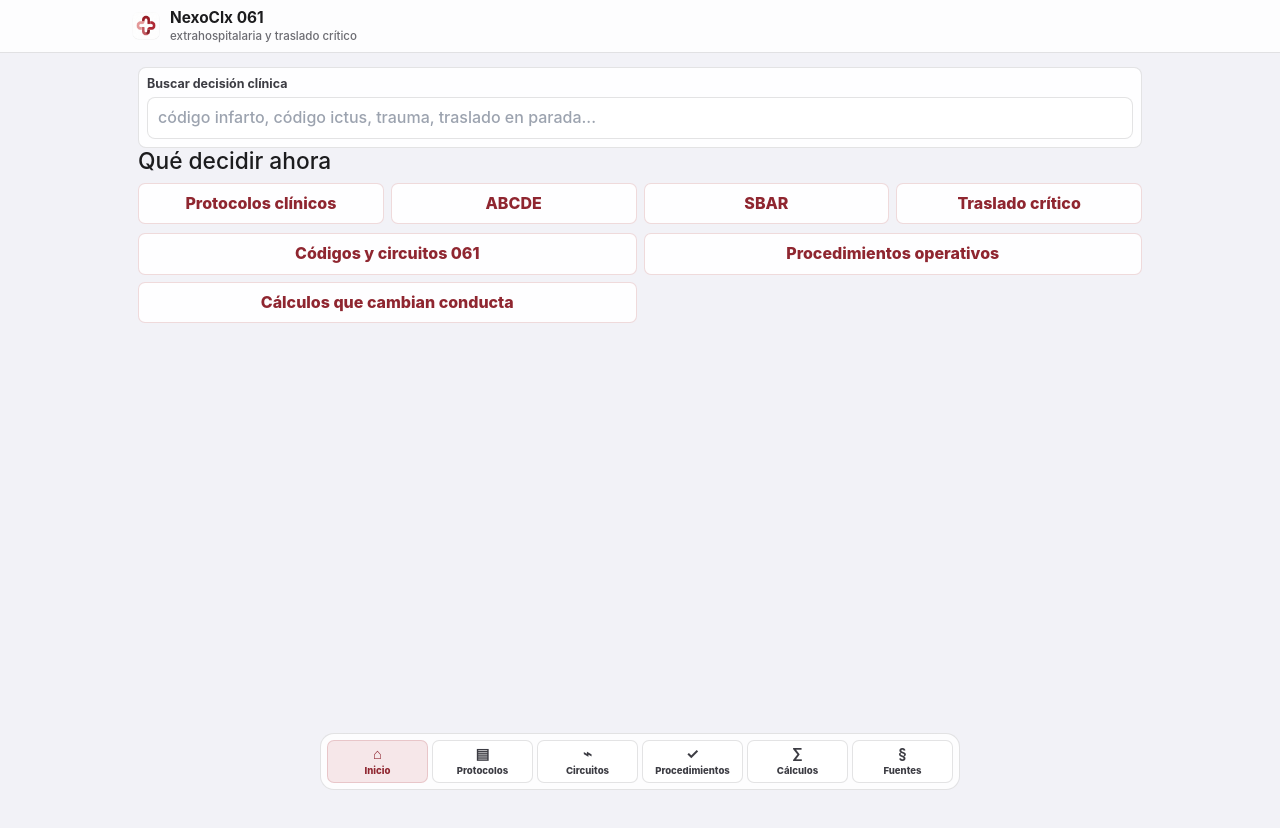
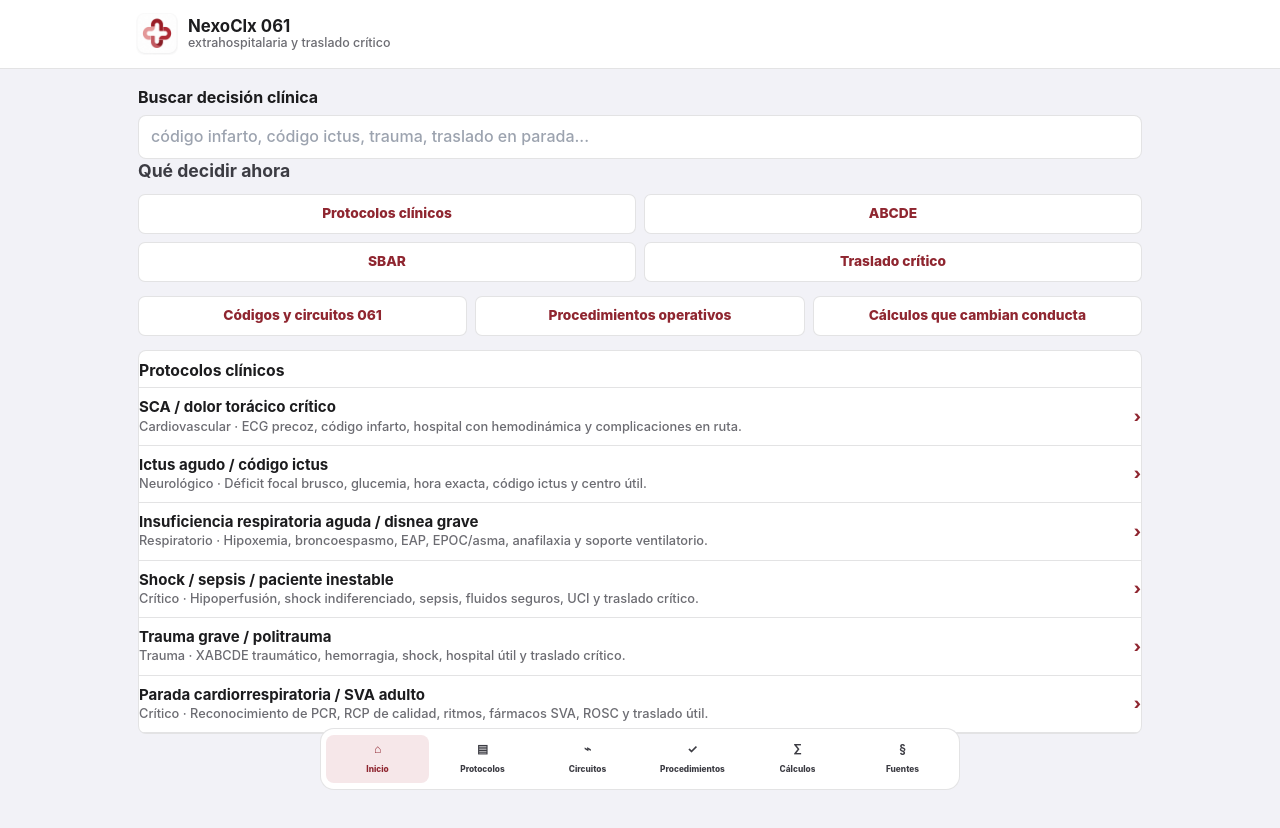
Before and after one commit to olsanju-hub/nexoclx-061, a React (Vite) app: page / in a window 1280 px wide. Before the commit the page ends 800 px from the top, so only its background shows below. Built offline with nearby package versions, Linux system fonts and the light colour scheme.

Commit message:
Align 061 visual rhythm with AP

```diff
--- a/src/App.jsx
+++ b/src/App.jsx
@@ -155,6 +155,7 @@ function App() {
             setView={setView}
             setSelectedProcedureId={setSelectedProcedureId}
             setSelectedCalculatorId={setSelectedCalculatorId}
+            openProtocolDetail={openProtocolDetail}
           />
         )}
 
@@ -272,7 +273,7 @@ function SearchBox({ query, setQuery, results, openItem }) {
   )
 }
 
-function Home({ setView, setSelectedProcedureId, setSelectedCalculatorId }) {
+function Home({ setView, setSelectedProcedureId, setSelectedCalculatorId, openProtocolDetail }) {
   return (
     <section className="view-stack">
       <div className="section-head">
@@ -300,6 +301,12 @@ function Home({ setView, setSelectedProcedureId, setSelectedCalculatorId }) {
         <button type="button" onClick={() => setView('procedimientos')}>Procedimientos operativos</button>
         <button type="button" onClick={() => setView('calculos')}>Cálculos que cambian conducta</button>
       </div>
+
+      <ClinicalList
+        title="Protocolos clínicos"
+        items={protocolFlows.slice(0, 6)}
+        onOpen={(item) => openProtocolDetail(item.id)}
+      />
     </section>
   )
 }
--- a/src/styles/index.css
+++ b/src/styles/index.css
@@ -626,3 +626,393 @@ output {
     transform: none !important;
   }
 }
+
+/* AP-aligned visual rhythm: compact header, simple rows and restrained panels. */
+.topbar {
+  background: rgba(255, 255, 255, 0.96);
+  backdrop-filter: blur(10px);
+}
+
+.brand {
+  min-height: 68px;
+  padding: 10px 16px;
+}
+
+.brand img {
+  width: 42px;
+  height: 42px;
+  border-radius: 8px;
+}
+
+.brand strong {
+  font-size: 1.05rem;
+  line-height: 1.1;
+}
+
+.brand small {
+  font-size: 0.78rem;
+  line-height: 1.25;
+}
+
+.main-panel {
+  padding: 14px 16px calc(88px + env(safe-area-inset-bottom));
+}
+
+.search-wrap,
+.list-block,
+.clinical-card {
+  background: #fff;
+  border-color: var(--line);
+  border-radius: 8px;
+  box-shadow: none;
+}
+
+.search-wrap {
+  padding: 0;
+  border: 0;
+  background: transparent;
+}
+
+.search-wrap label {
+  margin-bottom: 6px;
+  color: var(--text);
+  font-size: 1rem;
+  font-weight: 750;
+}
+
+.search-wrap input {
+  min-height: 44px;
+  padding: 10px 12px;
+  font-size: 1rem;
+}
+
+.section-head h1,
+.protocol-title h1 {
+  font-size: clamp(1.35rem, 3.4vw, 1.85rem);
+  font-weight: 650;
+}
+
+.view-stack,
+.split-view,
+.protocol-detail-view {
+  gap: 14px;
+}
+
+.quick-grid,
+.compact-row {
+  gap: 8px;
+}
+
+.quick-grid button,
+.compact-row button {
+  min-height: 42px;
+  border-color: var(--line);
+  background: #fff;
+  color: var(--accent-600);
+  padding: 9px 10px;
+  font-size: 0.95rem;
+  text-align: center;
+}
+
+.compact-row {
+  grid-template-columns: minmax(0, 1fr);
+}
+
+.list-block {
+  padding: 0;
+}
+
+.list-block h2 {
+  padding: 12px 0 8px;
+  color: var(--text);
+  font-size: 1.05rem;
+  font-weight: 650;
+  text-transform: none;
+}
+
+.clinical-list {
+  border-top: 1px solid var(--line);
+}
+
+.search-results button,
+.clinical-list button {
+  min-height: 58px;
+  padding: 12px 0;
+  border-bottom: 1px solid var(--line);
+}
+
+.search-results span,
+.clinical-list strong {
+  font-size: 1rem;
+  font-weight: 750;
+}
+
+.search-results small,
+.clinical-list small {
+  font-size: 0.86rem;
+  line-height: 1.35;
+}
+
+.clinical-list b {
+  color: var(--accent-600);
+  font-size: 1rem;
+  font-weight: 800;
+}
+
+.clinical-card {
+  padding: 14px;
+}
+
+.return-link {
+  min-height: 38px;
+  margin-bottom: 12px;
+  background: #fff;
+  font-size: 0.9rem;
+}
+
+.tag {
+  padding: 3px 8px;
+  font-size: 0.72rem;
+}
+
+.tabs {
+  gap: 6px;
+  margin: 12px 0;
+  overflow-x: auto;
+  grid-template-columns: repeat(5, minmax(92px, 1fr));
+}
+
+.tabs button {
+  min-height: 36px;
+  background: #fff;
+  font-size: 0.82rem;
+}
+
+.protocol-section-card {
+  border-radius: 8px;
+  background: #fff;
+  padding: 12px;
+}
+
+.protocol-section-card h2 {
+  font-size: 1rem;
+  font-weight: 650;
+}
+
+.action-list li {
+  padding: 11px 0 11px 18px;
+  font-size: 0.96rem;
+  line-height: 1.45;
+}
+
+.treatment-block {
+  background: #fff;
+  border: 1px solid var(--line);
+  border-radius: 8px;
+  padding: 12px;
+}
+
+.calc-box,
+.checklist {
+  gap: 10px;
+}
+
+.calc-box input,
+.calc-box select {
+  min-height: 44px;
+  padding: 10px 12px;
+}
+
+output {
+  padding: 12px;
+}
+
+.bottom-nav {
+  gap: 4px;
+  background: rgba(255, 255, 255, 0.98);
+  border-top: 1px solid var(--line);
+  backdrop-filter: blur(10px);
+}
+
+.bottom-nav button {
+  min-height: 52px;
+  border-radius: 8px;
+  background: transparent;
+  border-color: transparent;
+  font-size: 0.76rem;
+}
+
+.bottom-nav .active {
+  border-color: transparent;
+}
+
+.bottom-nav span {
+  font-size: 0.9rem;
+}
+
+.bottom-nav small {
+  font-size: 0.68rem;
+}
+
+@media (min-width: 760px) {
+  .main-panel {
+    padding: 18px 18px 30px;
+  }
+
+  .compact-row {
+    grid-template-columns: repeat(3, minmax(0, 1fr));
+  }
+}
+
+/* AP-aligned density refinement for the 061 operational shell. */
+.section-head {
+  gap: 4px;
+}
+
+.section-head h1,
+.protocol-title h1 {
+  font-size: clamp(1.22rem, 5vw, 1.55rem) !important;
+  line-height: 1.12;
+  letter-spacing: 0;
+}
+
+.section-head p,
+.protocol-title p {
+  font-size: 0.88rem;
+  line-height: 1.38;
+}
+
+.quick-grid {
+  grid-template-columns: repeat(2, minmax(0, 1fr));
+}
+
+.quick-grid button,
+.compact-row button {
+  min-height: 40px;
+  padding: 8px 8px;
+  font-size: 0.86rem !important;
+  line-height: 1.15;
+}
+
+.list-block h2 {
+  padding: 9px 0 6px;
+  font-size: 0.98rem;
+}
+
+.search-results button,
+.clinical-list button {
+  min-height: 50px;
+  padding: 10px 0;
+  gap: 4px;
+}
+
+.search-results span,
+.clinical-list strong {
+  font-size: 0.94rem !important;
+  line-height: 1.2;
+}
+
+.search-results small,
+.clinical-list small {
+  font-size: 0.8rem !important;
+  line-height: 1.28;
+}
+
+.clinical-card {
+  padding: 12px;
+}
+
+.tabs {
+  grid-template-columns: repeat(2, minmax(0, 1fr));
+  overflow-x: visible;
+}
+
+.tabs button {
+  min-height: 34px;
+  padding: 6px 4px;
+  font-size: 0.76rem !important;
+  line-height: 1.1;
+}
+
+.protocol-section-card {
+  padding: 10px;
+}
+
+.protocol-section-card h2 {
+  font-size: 0.92rem !important;
+}
+
+.action-list li,
+.treatment-block,
+.connections section,
+.procedure-sections section,
+.meta-box,
+.biblio-item {
+  font-size: 0.88rem !important;
+  line-height: 1.4;
+}
+
+.action-list li {
+  padding: 9px 0 9px 17px;
+}
+
+.bottom-nav {
+  grid-template-columns: repeat(6, minmax(0, 1fr));
+  gap: 2px;
+  padding-inline: 5px;
+}
+
+.bottom-nav button {
+  min-width: 0;
+  min-height: 48px;
+  padding: 5px 2px;
+  gap: 2px;
+  line-height: 1;
+}
+
+.bottom-nav span {
+  font-size: 0.74rem !important;
+  line-height: 1;
+}
+
+.bottom-nav small {
+  font-size: 0.52rem !important;
+  line-height: 1;
+  max-width: 100%;
+  overflow: hidden;
+  text-overflow: ellipsis;
+  white-space: nowrap;
+}
+
+@media (min-width: 760px) {
+  .section-head h1,
+  .protocol-title h1 {
+    font-size: 1.55rem !important;
+  }
+
+  .tabs {
+    grid-template-columns: repeat(5, minmax(0, 1fr));
+  }
+}
+
+.view-stack > .section-head:first-child h1 {
+  margin-top: 2px;
+  font-size: 1.1rem !important;
+  color: var(--text-soft);
+  font-weight: 700;
+}
+
+.view-stack > .quick-grid:first-of-type,
+.view-stack > .compact-row:first-of-type {
+  margin-bottom: 4px;
+}
+
+.view-stack > .quick-grid:first-of-type button,
+.view-stack > .compact-row:first-of-type button {
+  justify-content: center;
+  min-height: 36px;
+  border-radius: 7px;
+  color: var(--accent-600);
+  font-size: 0.8rem !important;
+  font-weight: 720;
+}
```
